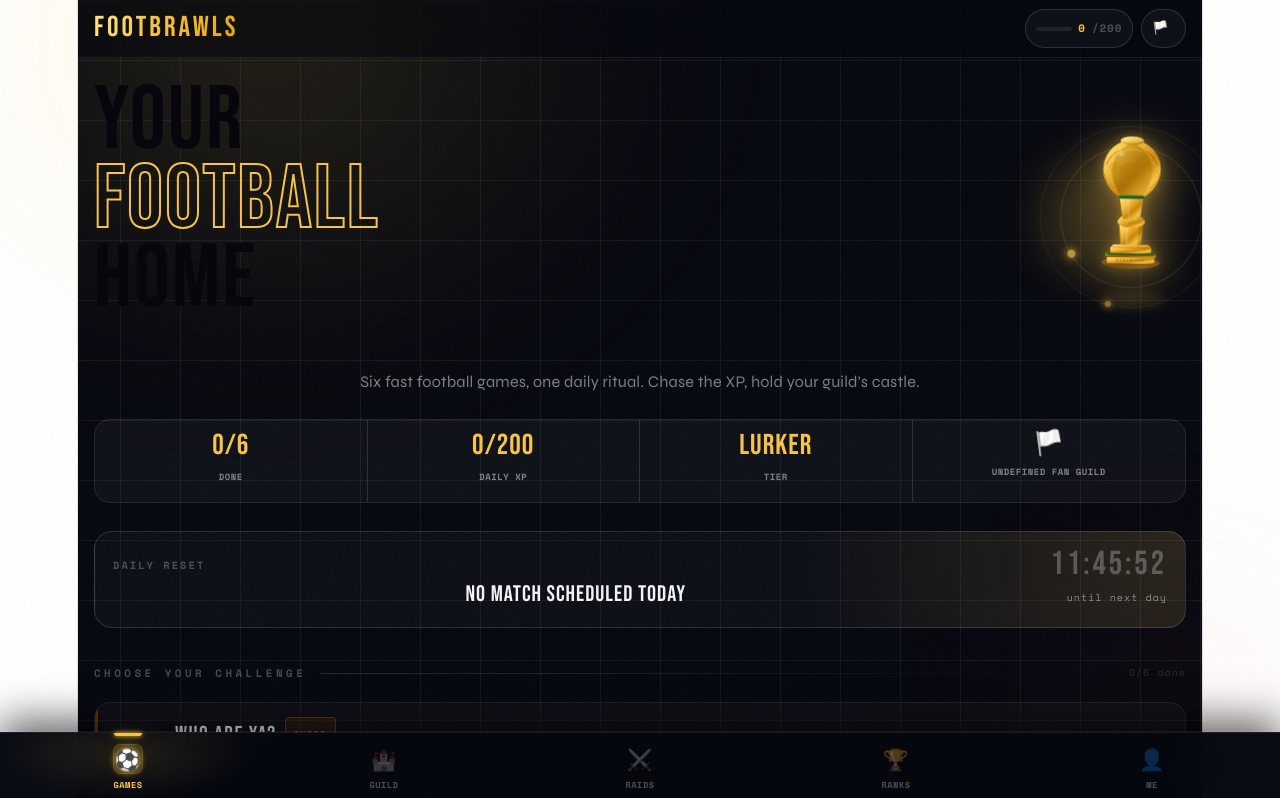
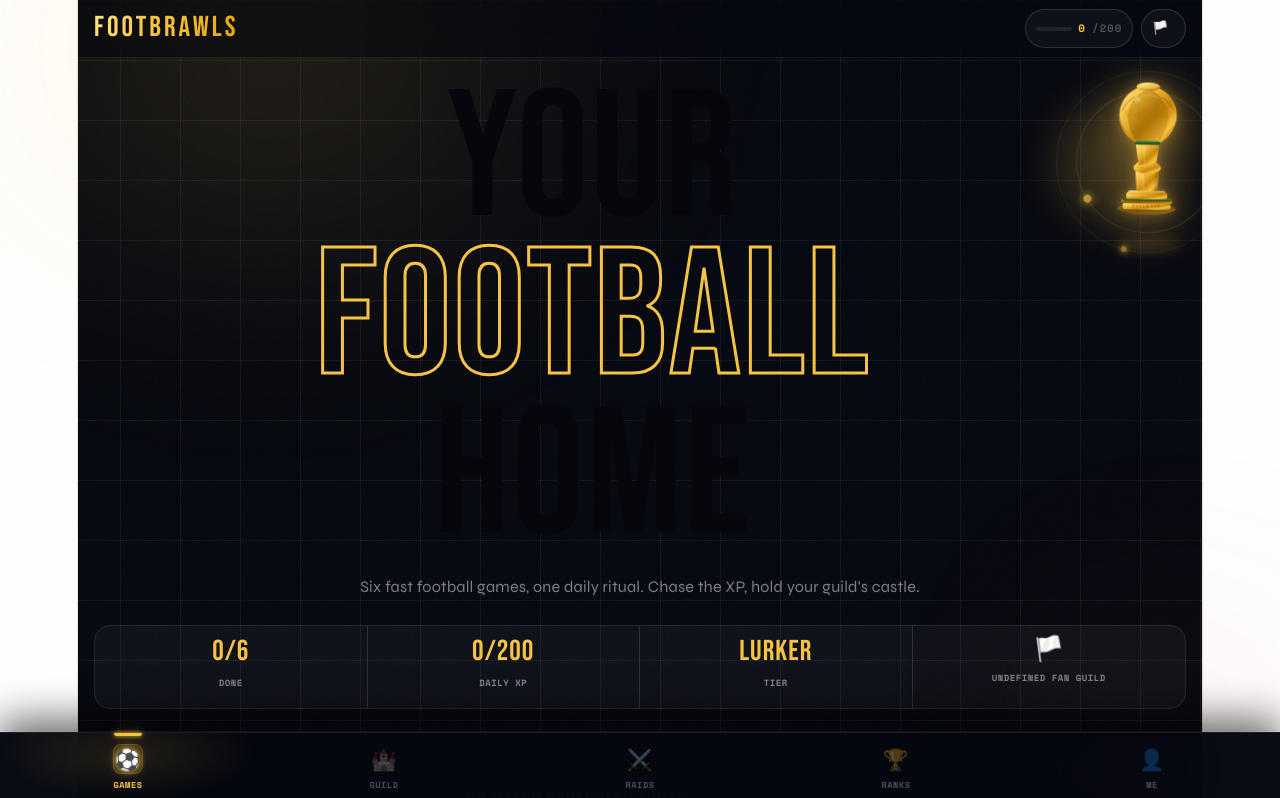
Before and after one commit to xHardik/footbrawls, a React (Vite) app in the folder footbrawls/: page / in a window 1280 px wide. Shown: the top 798 px of the page. Built offline with nearby package versions, Linux system fonts and the light colour scheme; no server answers; the database is empty; sample sign-in values are in the browser's storage.

Commit message:
Hero  try

```diff
--- a/footbrawls/src/pages/Home.jsx
+++ b/footbrawls/src/pages/Home.jsx
@@ -556,24 +556,25 @@ export default function Home() {
       <BgCanvas/>
       <TopNav user={user} dailyXP={dailyXP} xpPct={xpPct} navigate={navigate}/>
 
-      <div style={{position:"relative",zIndex:1,flex:1,width:"100%",padding:"24px 16px 100px",boxSizing:"border-box"}}>
+      <div style={{position:"relative",zIndex:1,flex:1,width:"100%",boxSizing:"border-box"}}>
 
-        {/* Hero */}
-        <div style={{display:"flex",alignItems:"center",gap:0,marginBottom:16,flexWrap:"wrap"}}>
-          <h1 style={{fontFamily:"'Bebas Neue',sans-serif",fontSize:"clamp(2.4rem,8vw,5rem)",lineHeight:0.88,letterSpacing:2,marginTop:0,flex:1,minWidth:180,textAlign:"left"}}>
+        {/* ── HERO: text bleeds from left edge, trophy flush right ── */}
+        <div style={{display:"flex",flexDirection:"row",alignItems:"flex-start",justifyContent:"space-between",paddingTop:24,overflow:"hidden",width:"100%"}}>
+          <h1 style={{fontFamily:"'Bebas Neue',sans-serif",fontSize:"clamp(4.5rem,18vw,10rem)",lineHeight:0.88,letterSpacing:2,margin:0,paddingLeft:16,flex:1,minWidth:0}}>
             <span style={{display:"block"}}>YOUR</span>
-            <span style={{display:"block",WebkitTextStroke:`2px ${C.accent}`,color:"transparent"}}>FOOTBALL</span>
+            <span style={{display:"block",WebkitTextStroke:`3px ${C.accent}`,color:"transparent"}}>FOOTBALL</span>
             <span style={{display:"block"}}>HOME</span>
           </h1>
           <FifaTrophy/>
         </div>
 
-        <p style={{fontFamily:"'Syne',sans-serif",fontSize:"0.9rem",color:C.muted,lineHeight:1.7,marginBottom:24,marginTop:0}}>
+        <p style={{fontFamily:"'Syne',sans-serif",fontSize:"0.9rem",color:C.muted,lineHeight:1.7,margin:"16px 16px 24px"}}>
           Six fast football games, one daily ritual. Chase the XP, hold your guild's castle.
         </p>
 
-        {/* Stat bar — grid so all 4 cells are equal and don't overflow */}
-        <div style={{display:"grid",gridTemplateColumns:"repeat(4,minmax(0,1fr))",border:`1px solid ${C.border2}`,borderRadius:16,overflow:"hidden",marginBottom:28}}>
+        {/* ── STAT BAR ── */}
+        <div style={{padding:"0 16px",boxSizing:"border-box",marginBottom:28}}>
+          <div style={{display:"grid",gridTemplateColumns:"repeat(4,minmax(0,1fr))",border:`1px solid ${C.border2}`,borderRadius:16,overflow:"hidden"}}>
             {[
               {num:`${doneCount}/${games.length}`, lbl:"Done"},
               {num:`${dailyXP}/${DAILY_XP_CAP}`,  lbl:"Daily XP"},
@@ -586,28 +587,22 @@ export default function Home() {
               </div>
             ))}
           </div>
+        </div>
 
-        {/* Match countdown */}
+        {/* ── REST OF CONTENT ── */}
+        <div style={{padding:"0 16px 100px",boxSizing:"border-box"}}>
           <MatchCard fixture={nextFixture} fallbackSecs={mockSecs}/>
-
-        {/* Games */}
           <SectionHdr label="Choose Your Challenge" count={`${doneCount}/${games.length} done`}/>
           <div style={{display:"flex",flexDirection:"column",gap:12}}>
             {games.map(game=><GameCard key={game.id} game={game} done={game.done} onPlay={()=>navigate(game.route)}/>)}
           </div>
-
-        {/* Raid */}
           <RaidBanner onPress={showSoon}/>
-
-        {/* Guild */}
           <SectionHdr label="Your Guild"/>
           <GuildCard guild={guild} navigate={navigate}/>
-
-        {/* World Chat */}
           <SectionHdr label="World Chat" right={worldChat.length>0?"🟢 LIVE":"🌍 ALL GUILDS"}/>
           <WorldChat messages={worldChat} user={user} navigate={navigate}/>
-
           <div style={{height:8}}/>
+        </div>
       </div>
 
       <BottomNav active="home" navigate={navigate} onUnavailable={showSoon}/>
```
Lines whose indentation alone changed are shown as unchanged.
